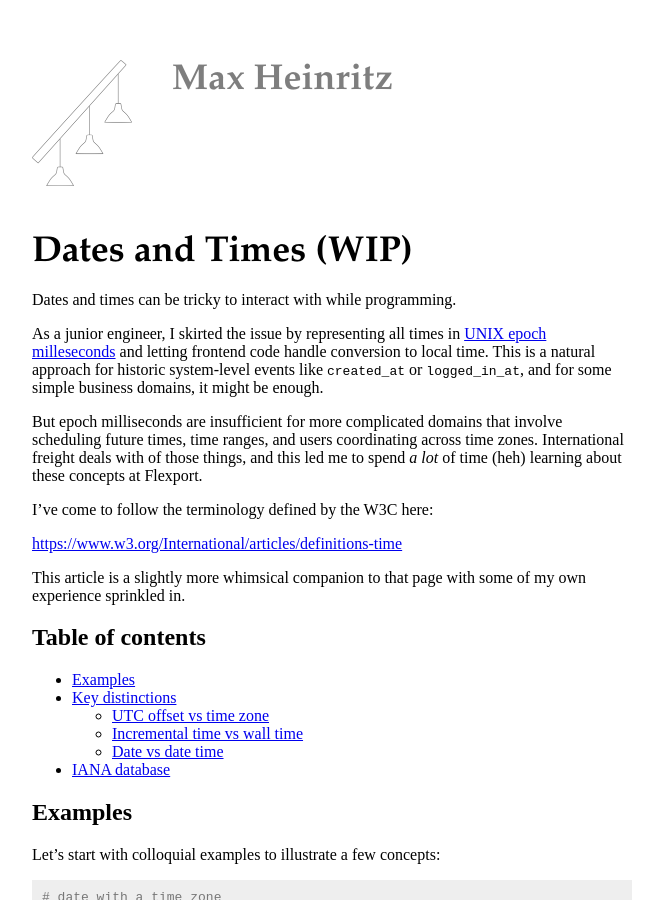
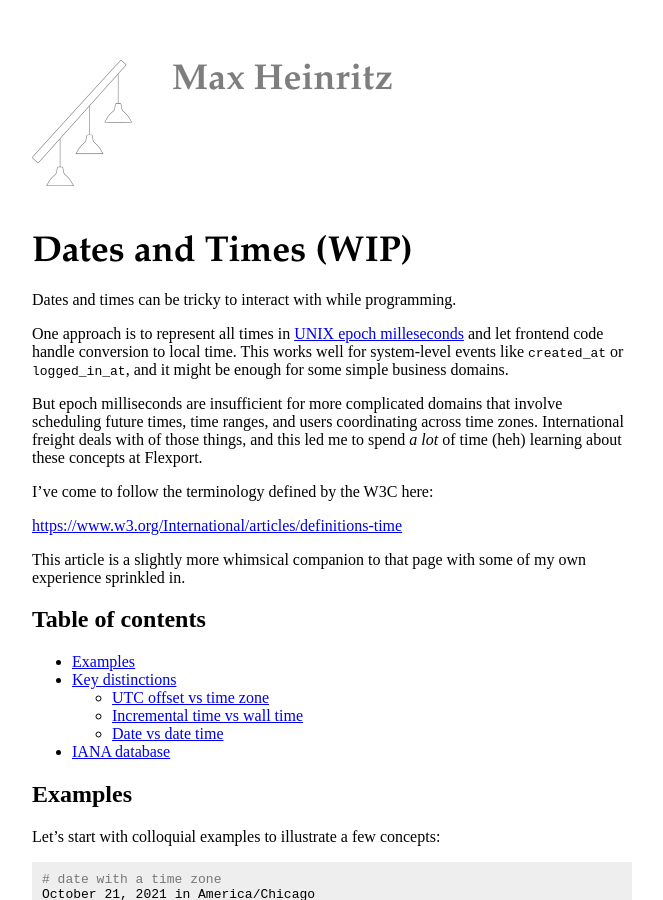
Before and after one commit to maxh/maxheinritz.com, a Jekyll site: the page built from _essays/dates-and-times.md, in a window 1280 px wide and 900 px high. Shown: the whole window, without its empty margins (108-771 px from the left). Built offline with Jekyll 4.4.1, drawn with Linux system fonts in a browser that asks for light colours.

Commit message:
clean up times

```diff
--- a/_essays/dates-and-times.md
+++ b/_essays/dates-and-times.md
@@ -6,7 +6,7 @@ layout: essay
 
 Dates and times can be tricky to interact with while programming.
 
-As a junior engineer, I skirted the issue by representing all times in [UNIX epoch milleseconds](https://en.wikipedia.org/wiki/Unix_time) and letting frontend code handle conversion to local time. This is a natural approach for historic system-level events like `created_at` or `logged_in_at`, and for some simple business domains, it might be enough.
+One approach is to represent all times in [UNIX epoch milleseconds](https://en.wikipedia.org/wiki/Unix_time) and let frontend code handle conversion to local time. This works well for system-level events like `created_at` or `logged_in_at`, and it might be enough for some simple business domains.
 
 But epoch milliseconds are insufficient for more complicated domains that involve scheduling future times, time ranges, and users coordinating across time zones. International freight deals with of those things, and this led me to spend _a lot_ of time (heh) learning about these concepts at Flexport.
 
```
